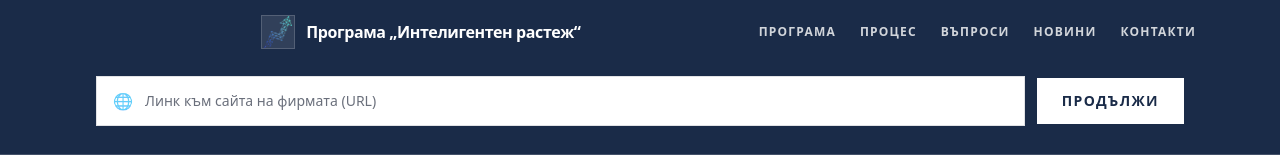
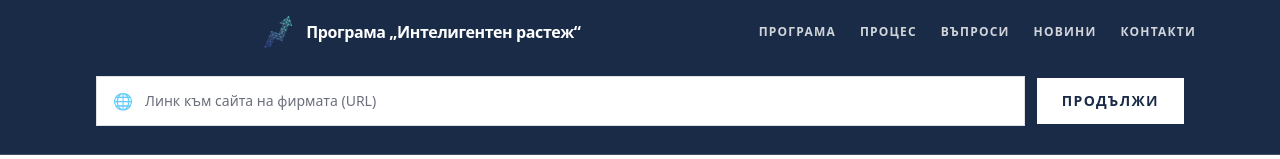
Before and after one commit to simeon619619619619-create/startwithai, a Next.js app: page / in a window 1280 px wide. Shown: the top 159 px of the page. Built offline with nearby package versions, Linux system fonts and the light colour scheme.

Commit message:
Header logo: remove border/box

```diff
--- a/src/components/SiteHeader.tsx
+++ b/src/components/SiteHeader.tsx
@@ -23,7 +23,7 @@ export default function SiteHeader() {
           )}
 
           <Link href="/" className="flex items-center gap-3">
-            <div className="h-8 w-8 overflow-hidden rounded-none bg-white/10 ring-1 ring-white/25">
+            <div className="h-8 w-8 overflow-hidden rounded-none bg-transparent">
               <img src="/logo.png" alt="Лого" className="h-full w-full object-contain" />
             </div>
             <div className="font-semibold tracking-tight text-white">Програма „Интелигентен растеж“</div>
```
